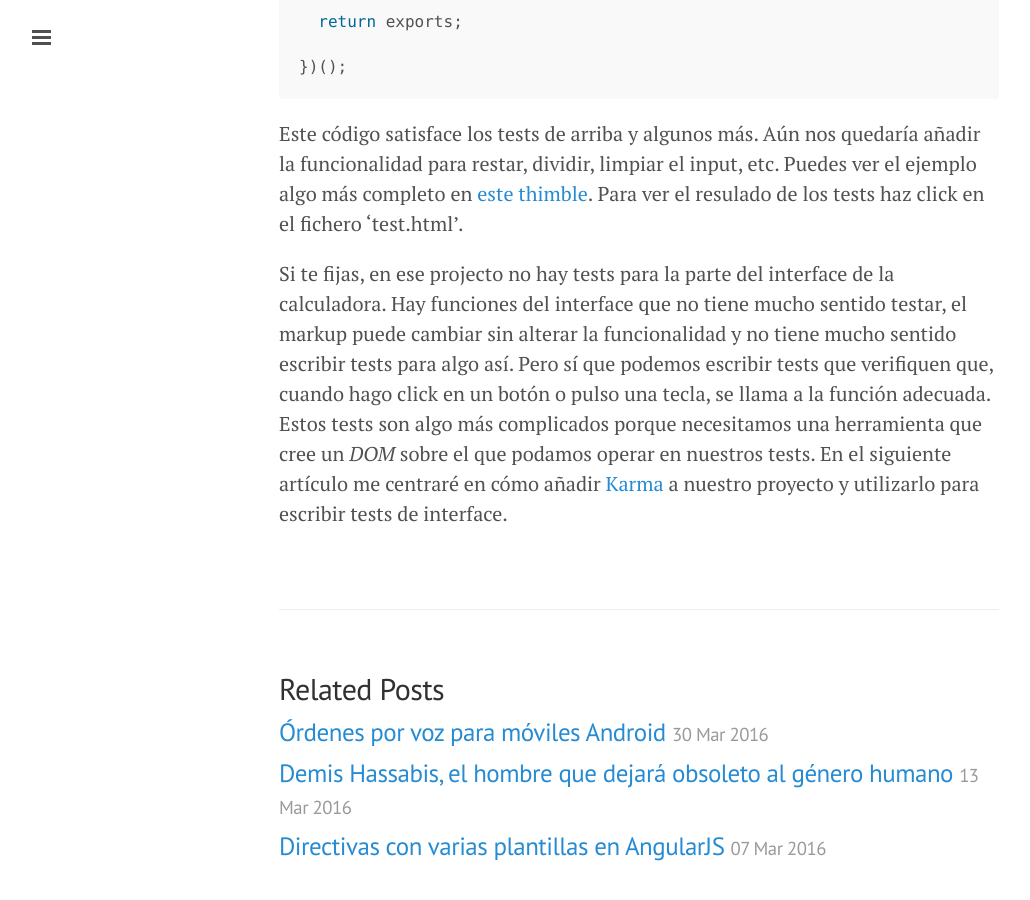
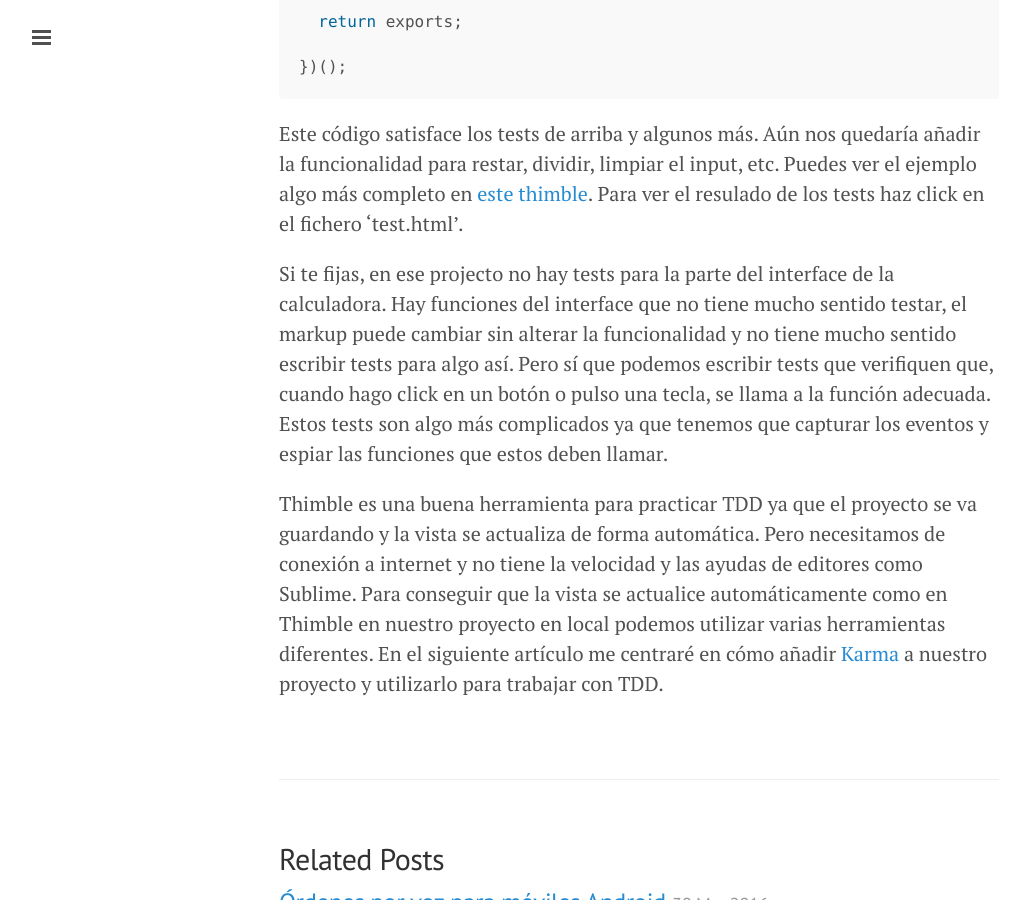
Before and after one commit to juanmirod/juanmirod.github.io, a Jekyll site: the page built from _posts/2016-04-21-tests-unitarios-en-javascript.markdown, in a window 1280 px wide and 900 px high, scrolled down 5678 px. Shown: the whole window, without its empty margins (1-1031 px from the left). Built offline with Jekyll 4.4.1, drawn with Linux system fonts in a browser that asks for light colours.

Commit message:
Corrección sobre el final del artículo para cambiar comentario de cara al siguiente

```diff
--- a/_config.yml
+++ b/_config.yml
@@ -1,5 +1,5 @@
 excerpt_separator: ""
-pygments: true
+highlighter: rouge
 markdown: kramdown
 url: http://blog.juanmirodriguez.es
 title: "Por amor al código"
--- a/_posts/2016-04-21-tests-unitarios-en-javascript.markdown
+++ b/_posts/2016-04-21-tests-unitarios-en-javascript.markdown
@@ -182,4 +182,6 @@ var Calculator = (function(){
 
 Este código satisface los tests de arriba y algunos más. Aún nos quedaría añadir la funcionalidad para restar, dividir, limpiar el input, etc. Puedes ver el ejemplo algo más completo en [este thimble](https://thimbleprojects.org/juanmirod/56250/). Para ver el resulado de los tests haz click en el fichero 'test.html'.
 
-Si te fijas, en ese projecto no hay tests para la parte del interface de la calculadora. Hay funciones del interface que no tiene mucho sentido testar, el markup puede cambiar sin alterar la funcionalidad y no tiene mucho sentido escribir tests para algo así. Pero sí que podemos escribir tests que verifiquen que, cuando hago click en un botón o pulso una tecla, se llama a la función adecuada. Estos tests son algo más complicados porque necesitamos una herramienta que cree un *DOM* sobre el que podamos operar en nuestros tests. En el siguiente artículo me centraré en cómo añadir [Karma](https://karma-runner.github.io/0.13/index.html) a nuestro proyecto y utilizarlo para escribir tests de interface.
+Si te fijas, en ese projecto no hay tests para la parte del interface de la calculadora. Hay funciones del interface que no tiene mucho sentido testar, el markup puede cambiar sin alterar la funcionalidad y no tiene mucho sentido escribir tests para algo así. Pero sí que podemos escribir tests que verifiquen que, cuando hago click en un botón o pulso una tecla, se llama a la función adecuada. Estos tests son algo más complicados  ya que tenemos que capturar los eventos y espiar las funciones que estos deben llamar.
+
+Thimble es una buena herramienta para practicar TDD ya que el proyecto se va guardando y la vista se actualiza de forma automática. Pero necesitamos de conexión a internet y no tiene la velocidad y las ayudas de editores como Sublime. Para conseguir que la vista se actualice automáticamente como en Thimble en nuestro proyecto en local podemos utilizar varias herramientas diferentes. En el siguiente artículo me centraré en cómo añadir [Karma](https://karma-runner.github.io/0.13/index.html) a nuestro proyecto y utilizarlo para trabajar con TDD.
```
